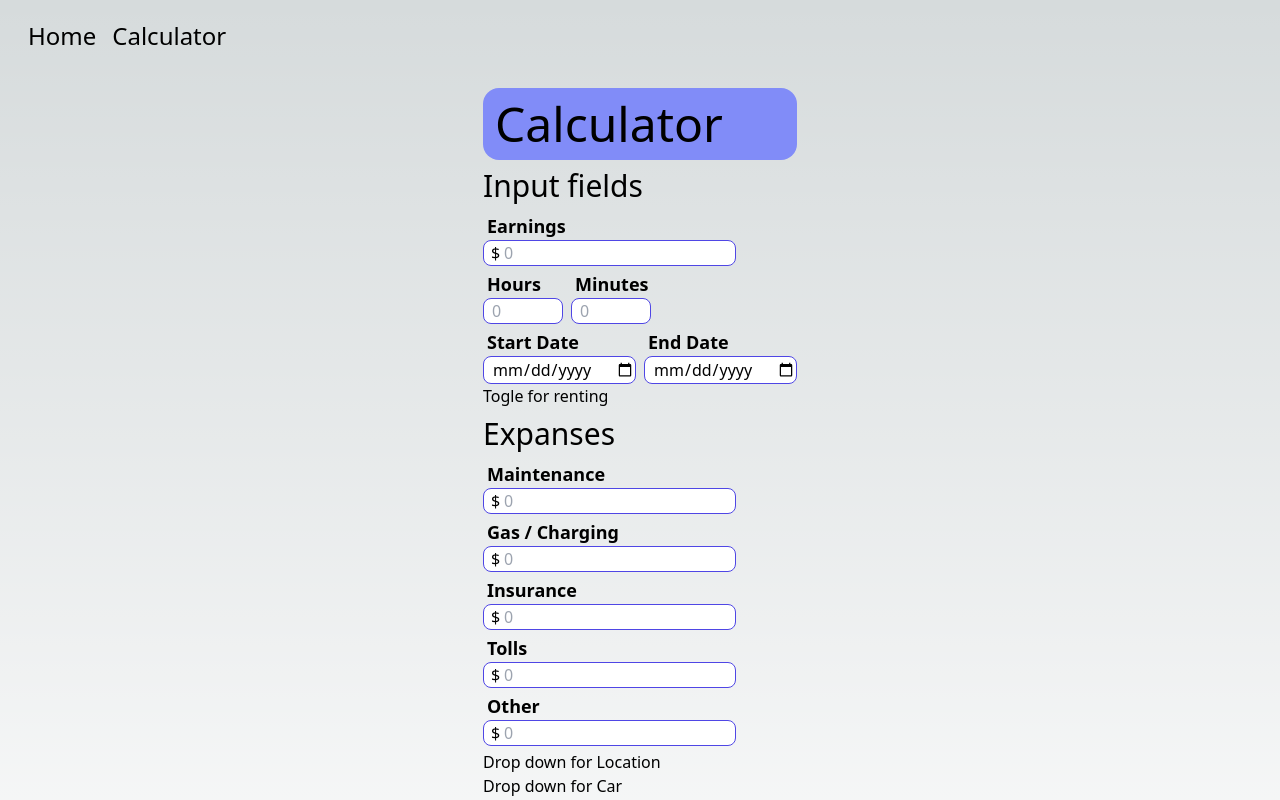
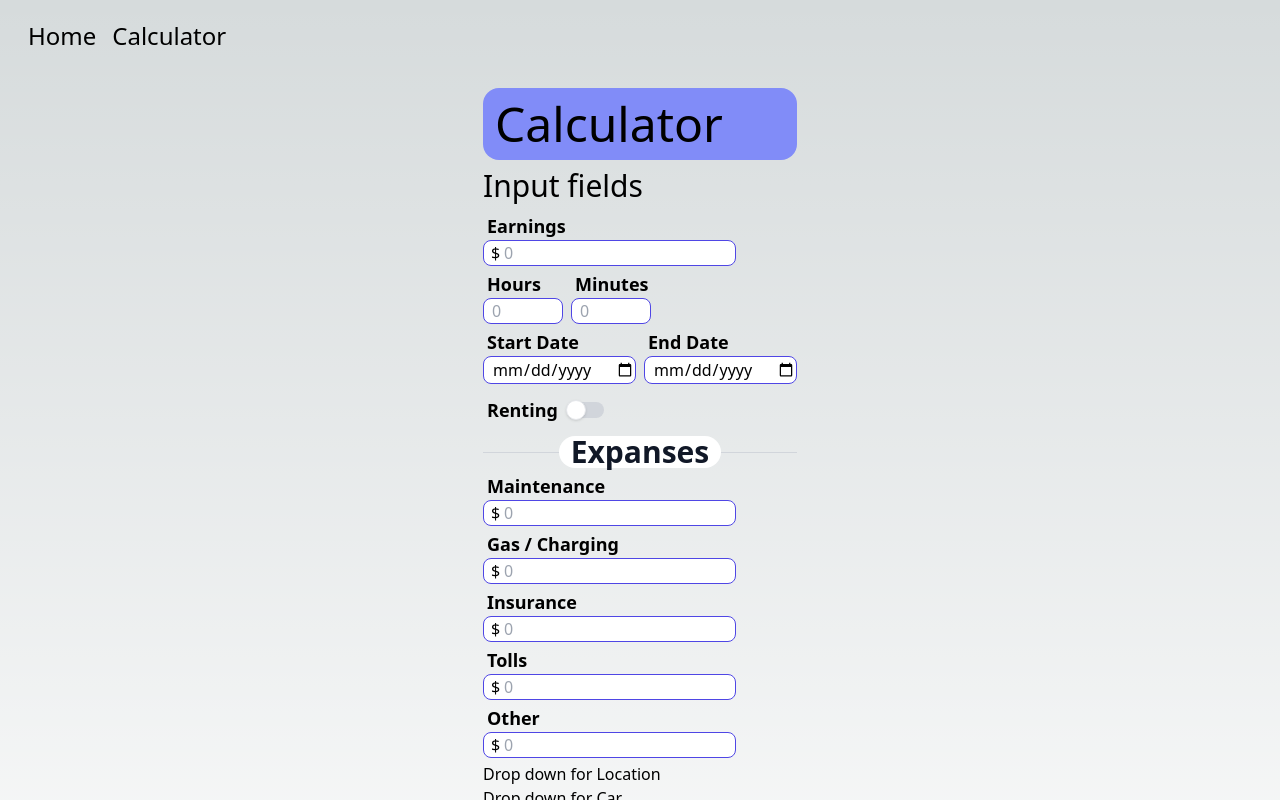
Before and after one commit to RostyslavDzhohola/uber-calculator, a Next.js app: page /calculator in a window 1280 px wide. Shown: the top 800 px of the page. Built offline with nearby package versions, Linux system fonts and the light colour scheme.

Commit message:
added divider and toggle

```diff
--- a/app/calculator/DividerResult.jsx
+++ b/app/calculator/Divider.jsx
@@ -1,11 +1,11 @@
-export default function DividerResult() {
+export default function Divider({name}) {
   return (
     <div className="relative">
       <div className="absolute inset-0 flex items-center" aria-hidden="true">
         <div className="w-full border-t border-gray-300" />
       </div>
       <div className="relative flex justify-center">
-        <span className="text-2xl px-3 font-semibold leading-6 text-gray-900">Result</span>
+        <span className="text-3xl px-3 py-1 font-semibold leading-6 text-gray-900 bg-white rounded-3xl">{name}</span>
       </div>
     </div>
   )
--- /dev/null
+++ b/app/calculator/RentTogle.jsx
@@ -0,0 +1,40 @@
+'use client';
+
+import { useState } from 'react';
+import { Switch } from '@headlessui/react';
+
+function classNames(...classes) {
+  return classes.filter(Boolean).join(' ')
+}
+
+export default function RentTogle() {
+  const [enabled, setEnabled] = useState(false)
+
+  return (
+    <div className='flex flex-wrap my-3'>
+      <label htmlFor="rentTogle" className="ml-1 mr-2 font-bold text-lg ">Renting</label>
+       <Switch
+          checked={enabled}
+          onChange={setEnabled}
+          className="group relative inline-flex h-7 w-10 flex-shrink-0 cursor-pointer items-center justify-center rounded-full focus:outline-none focus:ring-2 focus:ring-indigo-600 focus:ring-offset-2"
+        >
+          <span className="sr-only">Use setting</span>
+          <span aria-hidden="true" className="pointer-events-none absolute h-full w-full rounded-md" />
+          <span
+            aria-hidden="true"
+            className={classNames(
+              enabled ? 'bg-indigo-600' : 'bg-gray-300',
+              'pointer-events-none absolute mx-auto h-4 w-9 rounded-full transition-colors duration-200 ease-in-out'
+            )}
+          />
+          <span
+            aria-hidden="true"
+            className={classNames(
+              enabled ? 'translate-x-5' : 'translate-x-0',
+              'pointer-events-none absolute left-0 inline-block h-5 w-5 transform rounded-full border border-gray-200 bg-white shadow ring-0 transition-transform duration-200 ease-in-out'
+            )}
+          />
+        </Switch>
+    </div>
+  )
+}
--- a/app/calculator/calculator.jsx
+++ b/app/calculator/calculator.jsx
@@ -1,7 +1,8 @@
 import DollarInput from "./DollarInput"
 import TimeWorked from "./TimeWorked"
-import DividerResult from "./DividerResult"
+import Divider from "./Divider"
 import DatesWorked from "./DatesWorked"
+import RentTogle from "./RentTogle"
 
 export default function Calculator({ children }) {
   return (
@@ -12,8 +13,8 @@ export default function Calculator({ children }) {
       <DollarInput name="Earnings" />
       <TimeWorked />
       <DatesWorked />
-      <div> Togle for renting</div>
-      <h2 className="text-3xl my-2">Expanses</h2>
+      <RentTogle />
+      <Divider name="Expanses"/>
       <DollarInput name="Maintenance" />
       <DollarInput name="Gas / Charging" />
       <DollarInput name="Insurance" />
@@ -22,7 +23,7 @@ export default function Calculator({ children }) {
       <div> Drop down for Location</div>
       <div> Drop down for Car</div>
       <div> Divider line</div>
-      <DividerResult />
+      <Divider name="Result"/>
       <div> Hourly earnings</div>
       <div> Working Time</div>
       <div>Net income</div>
--- a/package.json
+++ b/package.json
@@ -9,6 +9,7 @@
     "lint": "next lint"
   },
   "dependencies": {
+    "@headlessui/react": "^1.7.14",
     "eslint": "8.35.0",
     "eslint-config-next": "^13.3.0",
     "next": "^13.3.0",
```
Also changed, not shown: 1 other file (tests, documents, lock files or other folders).
